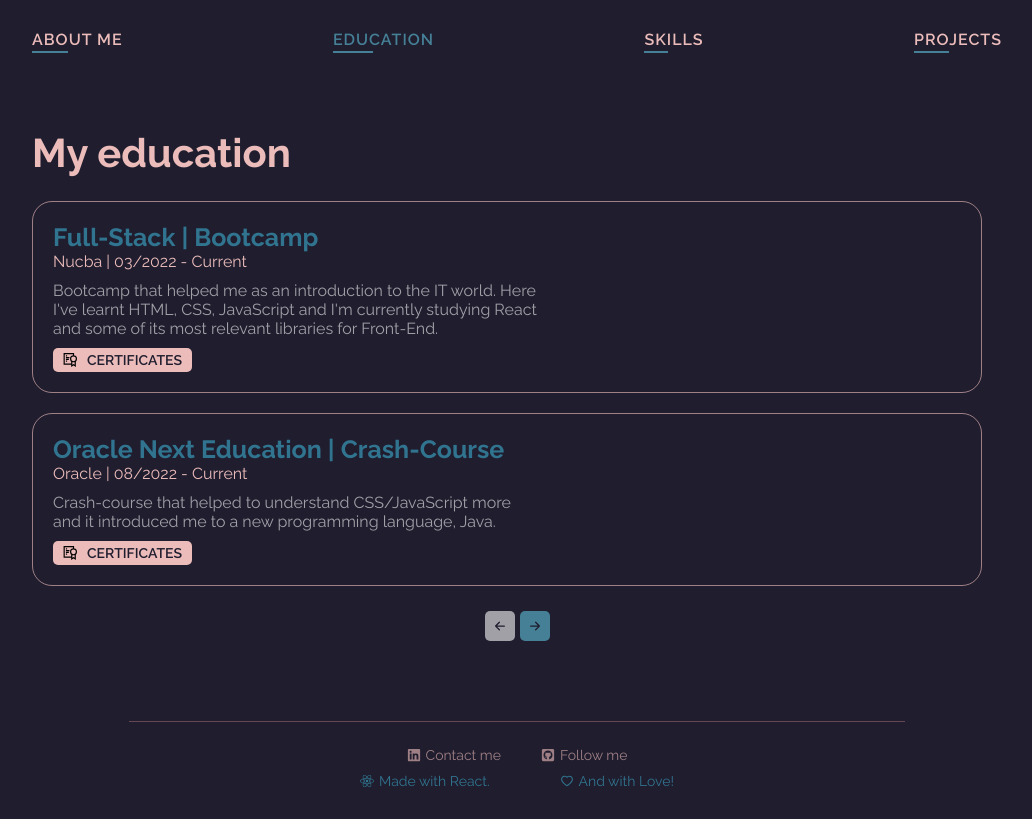
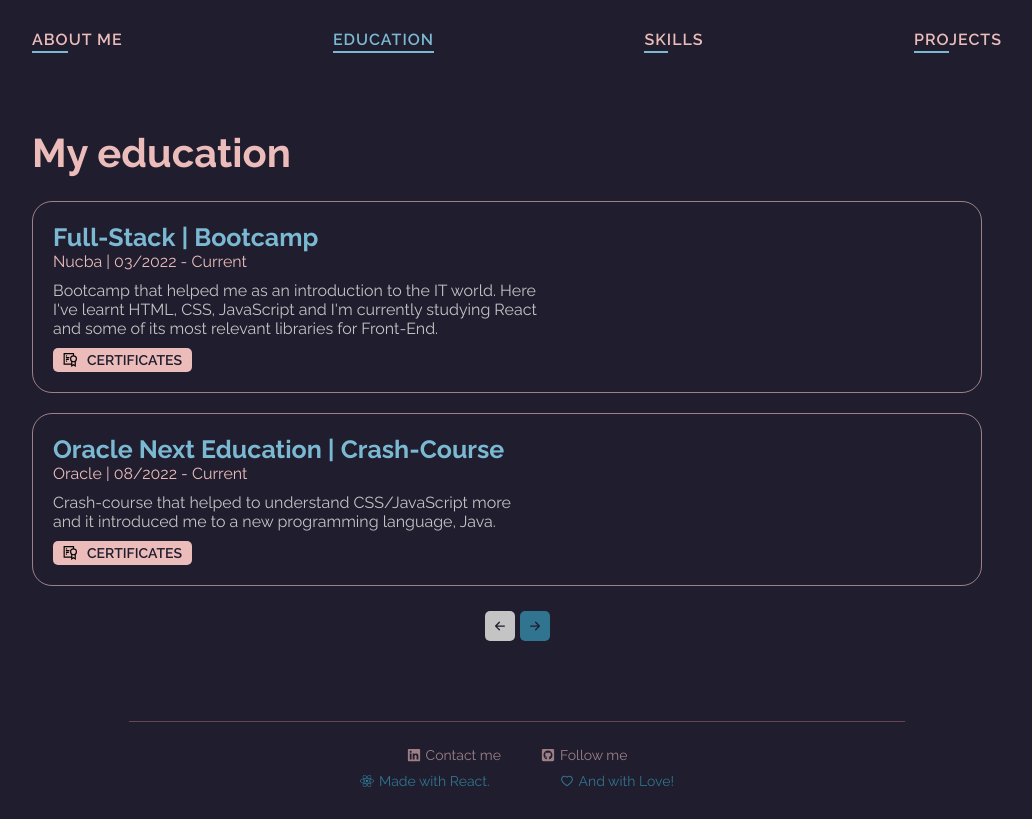
Before and after one commit to LucaCuello/MyPortfolio, a React (Vite) app: page /education in a window 1280 px wide. Shown: the whole page, without its empty margins (123-1155 px from the left). Built offline with nearby package versions, Linux system fonts and the light colour scheme.

Commit message:
Changed var color for a better accessibility Also edited component's styling for the same purpose

```diff
--- a/src/components/button/Button.css
+++ b/src/components/button/Button.css
@@ -9,10 +9,11 @@
   padding: 5px 20px;
   border-radius: 5px;
   font-weight: 600;
-  background-color: var(--accent);
+  background-color: var(--accent-ligth);
   font-size: var(--normal);
   text-transform: uppercase;
   transition: all 400ms ease-in-out;
+  color: var(--dark-main);
 }
 
 #comp-button a {
@@ -20,8 +21,7 @@
 }
 
 #comp-button:hover {
-  background-color: var(--accent-ligth);
-  box-shadow: 10px 5px var(--ligth-main);
+  box-shadow: 10px 5px var(--accent);
   transition: all 400ms ease-in-out;
   transform: scale(1.02);
 }
--- a/src/components/educationCard/EducationCard.css
+++ b/src/components/educationCard/EducationCard.css
@@ -10,7 +10,7 @@
 }
 
 .study-card:hover {
-  border: 1px solid var(--accent);
+  border: 1px solid var(--accent-ligth);
   transition: all 200ms ease;
 }
 
@@ -19,7 +19,7 @@
 }
 
 .card-subheading {
-  color: var(--accent);
+  color: var(--accent-ligth);
   font-size: var(--sub-heading);
   font-weight: 700;
 }
@@ -54,7 +54,7 @@
 }
 
 .certificate-button:hover {
-  box-shadow: 5px 5px var(--accent);
+  box-shadow: 5px 5px var(--clear-ligth);
   transition: all 200ms ease;
   transform: scale(1.03);
 }
--- a/src/components/navBar/NavBar.css
+++ b/src/components/navBar/NavBar.css
@@ -80,7 +80,7 @@ header {
   transition: all 150ms ease-in-out;
 }
 
-.item-list::before {
+.item-link::before {
   content: "";
   position: absolute;
   bottom: -4px;
@@ -95,8 +95,8 @@ header {
   transition: all 150ms ease-in-out;
 }
 
-.item-list:hover::before {
-  background-color: var(--clear-ligth);
+.item-link:hover::before {
+  background-color: var(--ligth-main);
   width: 100%;
   transition: all 200ms ease;
 }
@@ -104,3 +104,11 @@ header {
 .active {
   color: var(--accent-ligth);
 }
+
+.active::before {
+  width: 100%;
+}
+
+.active:hover::before {
+  background-color: var(--accent-ligth);
+}
--- a/src/components/projectsCard/ProjectsCard.css
+++ b/src/components/projectsCard/ProjectsCard.css
@@ -10,7 +10,7 @@
 }
 
 .project:hover {
-  border: 1px solid var(--accent);
+  border: 1px solid var(--accent-ligth);
   transition: all 200ms ease;
 }
 
--- a/src/global/var.css
+++ b/src/global/var.css
@@ -5,8 +5,8 @@
   --clear-ligth: #ebbcba9f;
   --accent: #31748f;
   --accent-dark: #28485f;
-  --accent-ligth: #468097;
-  --clear-white: #ffffff94;
+  --accent-ligth: #7bb8d1;
+  --clear-white: #c4c4c4;
   /* Typo */
   --main-heading: 40px;
   --sub-heading: 25px;
--- a/src/routes/education/Education.css
+++ b/src/routes/education/Education.css
@@ -26,14 +26,14 @@
   border: none;
   border-radius: 5px;
   padding: 5px;
-  background-color: var(--accent-ligth);
+  background-color: var(--accent);
   color: var(--dark-main);
   font-size: var(--medium);
   transition: all 150ms ease-in;
 }
 
 .controllers button:hover {
-  background-color: var(--accent-dark);
+  background-color: var(--accent-ligth);
   transition: all 150ms ease-in;
 }
 
```
Also changed, not shown: src/components/profilePicture/ProfilePicture.css (+4 -3 lines).
